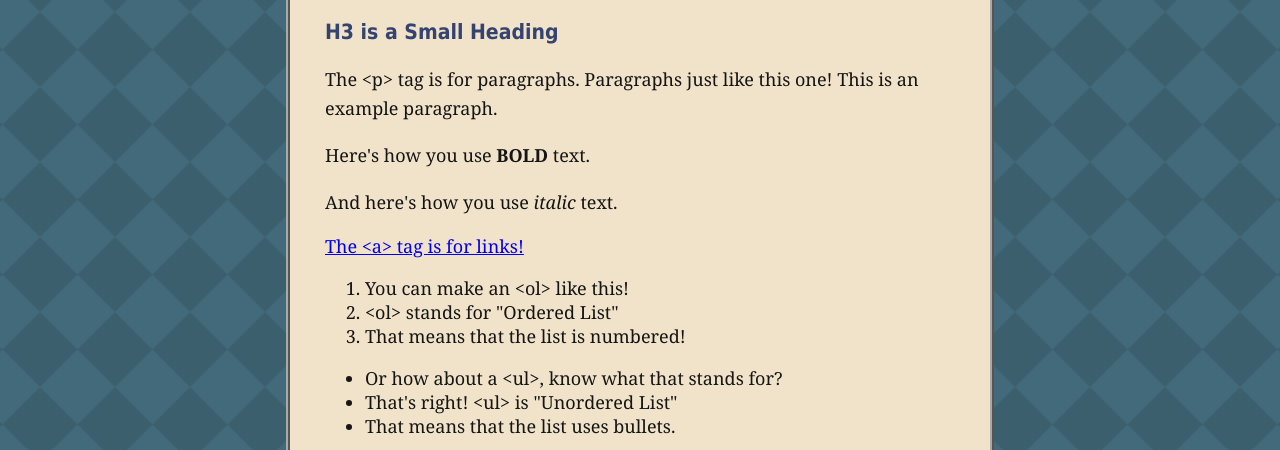
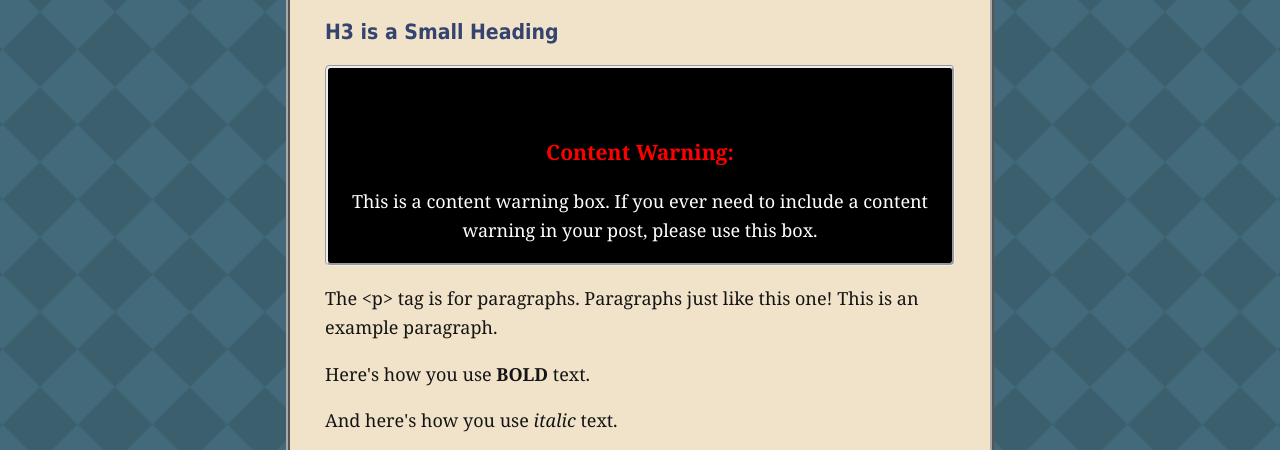
Before and after one commit to ConnorTheVGFan78/Blog.ConnorTheVGFan78.com, a plain HTML site: page posts/2020-11-10-HTML-cheat-sheet.html in a window 1280 px wide. Shown: the part 288-738 px from the top of the page. Drawn offline with Linux system fonts and the light colour scheme.

Commit message:
Add files via upload

```diff
--- a/posts/2020-11-10-HTML-cheat-sheet.html
+++ b/posts/2020-11-10-HTML-cheat-sheet.html
@@ -16,6 +16,14 @@
       <h2>H2 is a Medium Heading</h2>
 
       <h3>H3 is a Small Heading</h3>
+
+      <div id="content-warning">
+        <br>
+        <br>
+        <h3>Content Warning:</h3>
+
+        <p>This is a content warning box. If you ever need to include a content warning in your post, please use this box.</p>
+      </div>
 
       <p>The &lt;p&gt; tag is for paragraphs. Paragraphs just like this one! This is an example paragraph.</p>
 
```
